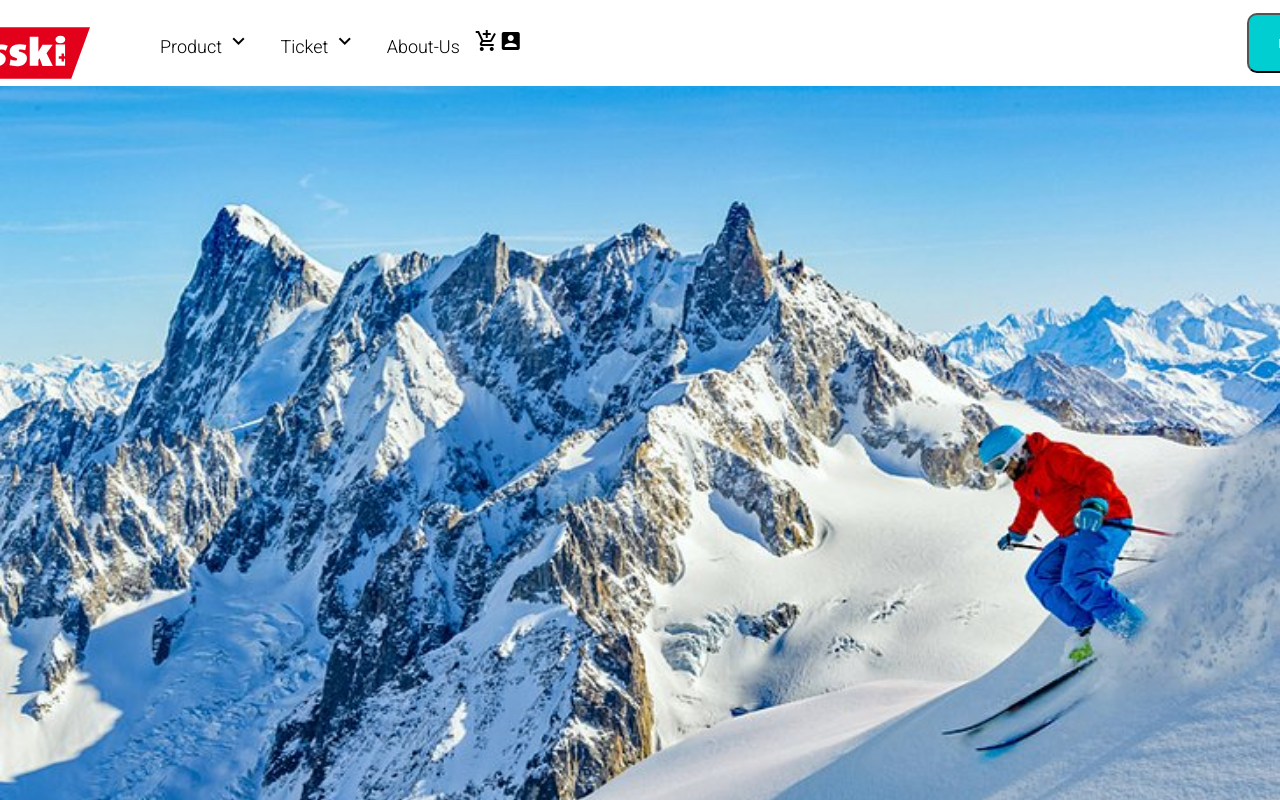
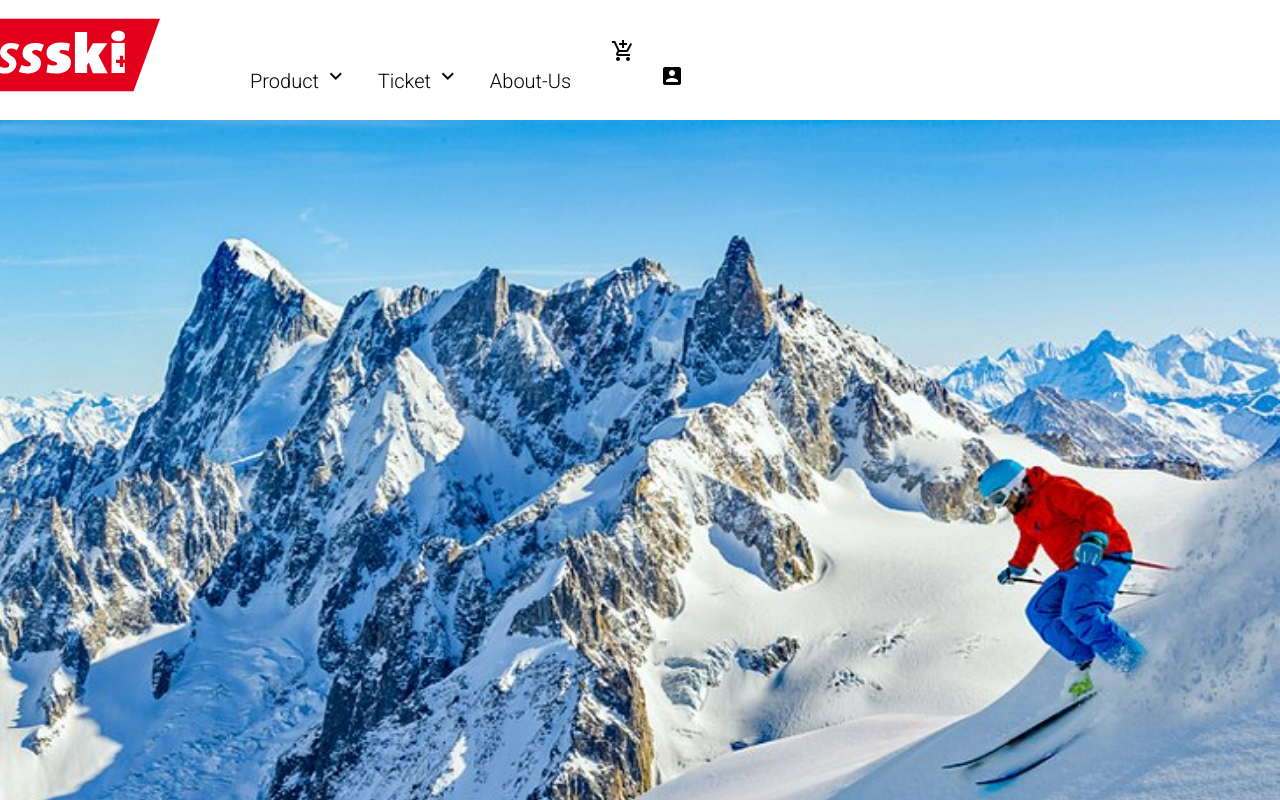
Before and after one commit to bisnhu-gurung123/demo-repo, an Angular app in the folder demo-app/: page / in a window 1280 px wide. Shown: the top 800 px of the page. Built offline with nearby package versions, Linux system fonts and the light colour scheme.

Commit message:
edit navBar

```diff
--- a/demo-app/src/app/app.component.html
+++ b/demo-app/src/app/app.component.html
@@ -1,41 +1,6 @@
-<div class="container" fxLayout="row" fxLayoutAlign="space-between center">
-  <div class="start_nav" fxLayout="row" fxLayoutAlign="space-between center" fxLayoutGap="15px">
-    <div class="logo">
-      <img src="../assets/image/logo.svg" height="100px" width="170px" class="img">
-    </div>
-    <div class="text_nav">
-      <ul>
-        <li>Product
-          <mat-icon>keyboard_arrow_down</mat-icon>
-        </li>
-        <li>Ticket
-          <mat-icon>keyboard_arrow_down</mat-icon>
-        </li>
-        <li>About-Us</li>
-        <mat-icon class="test">add_shopping_cart</mat-icon>
-        <mat-icon>account_box</mat-icon>
-      </ul>
-    </div>
-  </div>
-  <div class="end_div" fxLayout="row" fxLayoutAlign="space-between center" fxLayoutGap="10px">
-    <div>
-      <button class="btn">Become a Member</button>
-    </div>
-    <div class="search">
-      <mat-icon class="search_btn">search</mat-icon>
-    </div>
-    <div class="abbreviation">
-      <ul>
-        <li><span style="text-decoration: underline">FE</span></li>
-        <li>DE</li>
-        <li>FR</li>
-      </ul>
-    </div>
-  </div>
-</div>
-<div class="main">
-  <img src="../assets/image/main.jpg" width="100%" height="750px">
-</div>
+<app-navigation></app-navigation>
+
+<div class="container" fxLayout="column" fxLayoutAlign="space-between center">
 <div class="text">
   <span class="title">Ski-Swiss T-shirts</span>
   <p>CSS is the language we use to style an HTML document.CSS describes how HTML elements should be displayed.<br>
--- a/demo-app/src/app/app.component.scss
+++ b/demo-app/src/app/app.component.scss
@@ -1,37 +1,9 @@
 .container {
-  width: 1680px;
+  width: 1280px;
   margin: auto;
 }
 
-.logo {
-  height: 80px;
-  margin-left: -80px;
-}
-
-ul li {
-  display: inline-block;
-  text-decoration: none;
-  list-style: none;
-  padding: 15px;
-  font-size: var(--font);
-  font-weight: lighter;
-}
-
-.img {
-  background-size: contain;
-}
-
-.btn {
-  background-color: var(--higher);
-  height: 60px;
-  width: 180px;
-  border-radius: 10px;
-  color: var(--color);
-  font-weight: bold;
-}
-
 .product {
-  width: 220px;
   border-radius: 10px;
   background-color: var(--higher);
   color: #ffffff;
@@ -40,22 +12,9 @@ ul li {
   font-size: 18px;
   margin-left: 20px;
 }
-
-.title {
-  font-weight: bolder;
-}
-
-.test {
-  paddding-right: 20px;
-}
-
 .text {
   margin: 20px 0px 0px 60px;
   font-family: var(--ffamily);
-}
-
-.search_btn {
-  padding-left: 15px;
 }
 
 .main_card {
--- a/demo-app/src/app/app.module.ts
+++ b/demo-app/src/app/app.module.ts
@@ -14,10 +14,14 @@ import {MatIconModule} from "@angular/material/icon";
 import {MatDividerModule} from "@angular/material/divider";
 import {MatButtonModule} from "@angular/material/button";
 import {MatInputModule} from "@angular/material/input";
+import {NavigationComponent} from "./navigation/navigation.component";
+import { CardComponent } from './card/card.component';
 
 @NgModule({
   declarations: [
     AppComponent,
+    NavigationComponent,
+    CardComponent,
   ],
     imports: [
         BrowserModule,
@@ -33,6 +37,7 @@ import {MatInputModule} from "@angular/material/input";
         MatDividerModule,
         MatButtonModule,
         MatInputModule,
+
     ],
   providers: [],
   bootstrap: [AppComponent]
--- /dev/null
+++ b/demo-app/src/app/card/card.component.html
@@ -0,0 +1 @@
+<p>card works!</p>
--- /dev/null
+++ b/demo-app/src/app/card/card.component.ts
@@ -0,0 +1,15 @@
+import { Component, OnInit } from '@angular/core';
+
+@Component({
+  selector: 'app-card',
+  templateUrl: './card.component.html',
+  styleUrls: ['./card.component.scss']
+})
+export class CardComponent implements OnInit {
+
+  constructor() { }
+
+  ngOnInit(): void {
+  }
+
+}
--- /dev/null
+++ b/demo-app/src/app/navigation/navigation.component.html
@@ -0,0 +1,36 @@
+<div class="container" fxLayout="row" fxLayoutAlign="space-between center">
+  <div fxLayout="row" fxLayoutAlign="space-between start" fxLayoutGap="35px">
+    <div class="logo">
+      <img  class="img" src="../assets/image/logo.svg" height="110px" width="240px"  alt="swiss logo">
+    </div>
+    <div>
+      <ul>
+        <li>Product
+          <mat-icon>keyboard_arrow_down</mat-icon>
+        </li>
+        <li>Ticket
+          <mat-icon>keyboard_arrow_down</mat-icon>
+        </li>
+        <li>About-Us</li>
+        <mat-icon class="shop-btn">add_shopping_cart</mat-icon>
+        <mat-icon>account_box</mat-icon>
+      </ul>
+    </div>
+  </div>
+  <div fxLayout="row" fxLayoutAlign="space-between center">
+    <div>
+      <button class="nav-btn" mat-flat-button>Become A Member</button>
+    </div>
+    <div>
+      <mat-icon class="search_btn">search</mat-icon>
+    </div>
+    <div class="end-nav" fxLayout="row" fxLayoutAlign="space-between center" fxLayoutGap="15px">
+      <div class="nav-underline">EN</div>
+      <div class="nav-text">DE</div>
+      <div class="nav-text">FR</div>
+    </div>
+  </div>
+</div>
+<div class="main">
+  <img src="../assets/image/main.jpg" width="100%" height="750px">
+</div>
--- /dev/null
+++ b/demo-app/src/app/navigation/navigation.component.scss
@@ -0,0 +1,55 @@
+.container {
+  width: 1690px;
+  margin: auto;
+}
+
+.logo {
+  height: 90px;
+  margin-left: -80px;
+}
+
+ul li {
+  display: inline-block;
+  text-decoration: none;
+  list-style: none;
+  padding: 15px;
+  font-size: 20px;
+  font-weight: lighter;
+}
+
+.shop-btn {
+  padding: 25px 25px;
+}
+.nav-underline {
+  text-decoration: underline;
+}
+
+.nav-text {
+  color: #a8a5a5;
+}
+
+.img {
+  background-size: contain;
+}
+
+.nav-btn {
+  background-color: var(--higher);
+  height: 60px;
+  width: 190px;
+  border-radius: 8px;
+  color: var(--color);
+  font-weight: var(--bold);
+  font-size: var(--font);
+}
+
+.title {
+  font-weight: bolder;
+}
+
+.test {
+  paddding-right: 20px;
+}
+
+.search_btn {
+  padding: 20px;
+}
--- /dev/null
+++ b/demo-app/src/app/navigation/navigation.component.ts
@@ -0,0 +1,15 @@
+import { Component, OnInit } from '@angular/core';
+
+@Component({
+  selector: 'app-navigation',
+  templateUrl: './navigation.component.html',
+  styleUrls: ['./navigation.component.scss']
+})
+export class NavigationComponent implements OnInit {
+
+  constructor() { }
+
+  ngOnInit(): void {
+  }
+
+}
```
Also changed, not shown: demo-app/src/app/card/card.component.scss (added), 2 other files (tests, documents, lock files or other folders).
